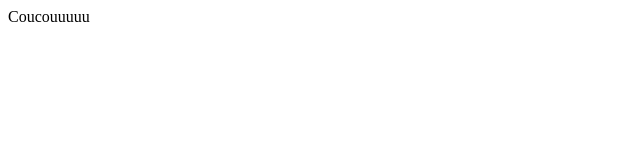
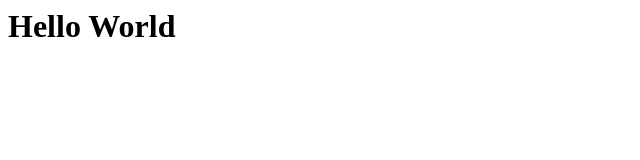
Before and after one commit to Madtox/GitHubTest, a plain HTML site: page index.html in a window 1280 px wide. Shown: the whole page, without its empty margins (0-640 px from the left). Drawn offline with Linux system fonts and the light colour scheme.

Commit message:
Ajout de Hello world

```diff
--- a/index.html
+++ b/index.html
@@ -1 +1 @@
-<p> Coucouuuuu </p>
+<h1> Hello World </h1>
```
